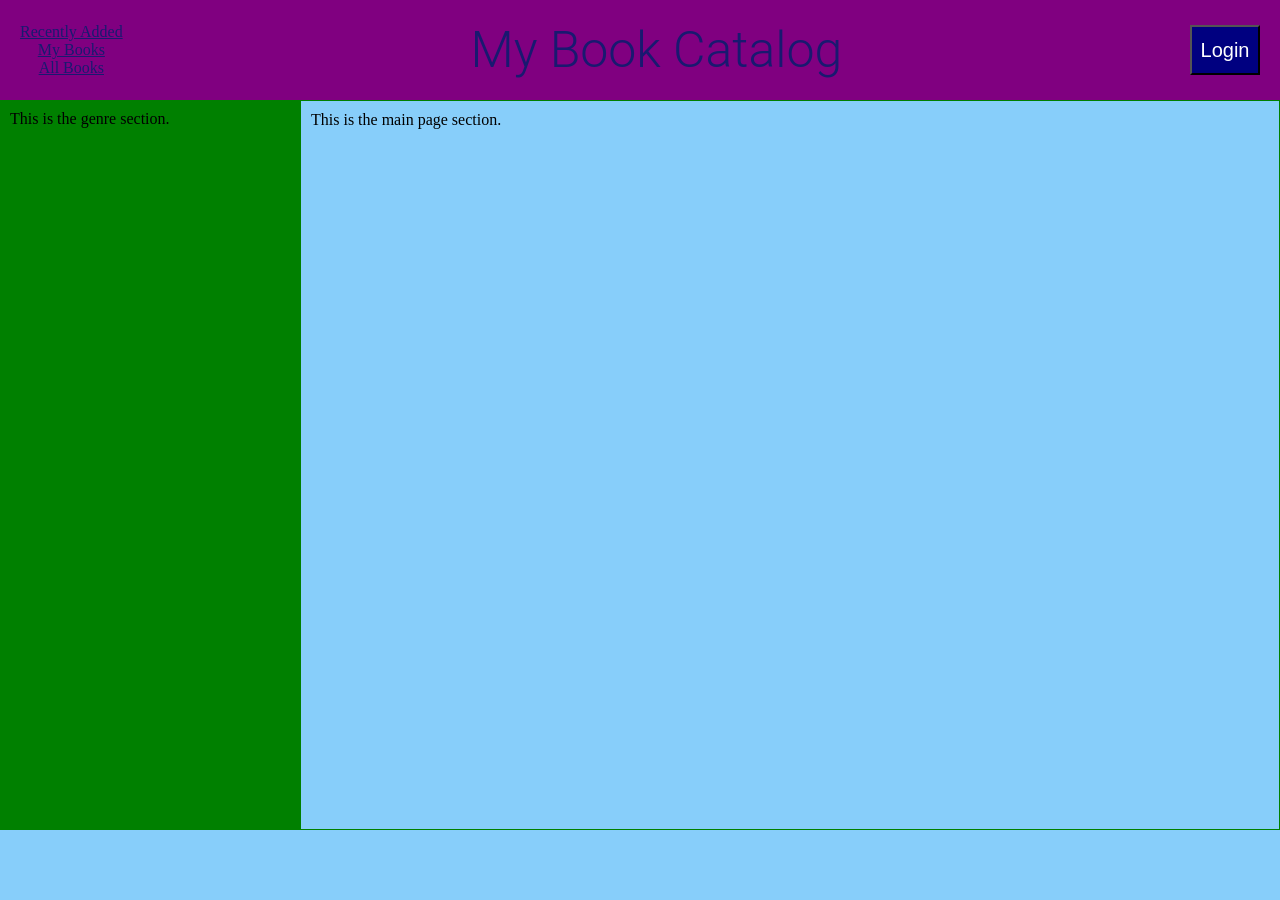
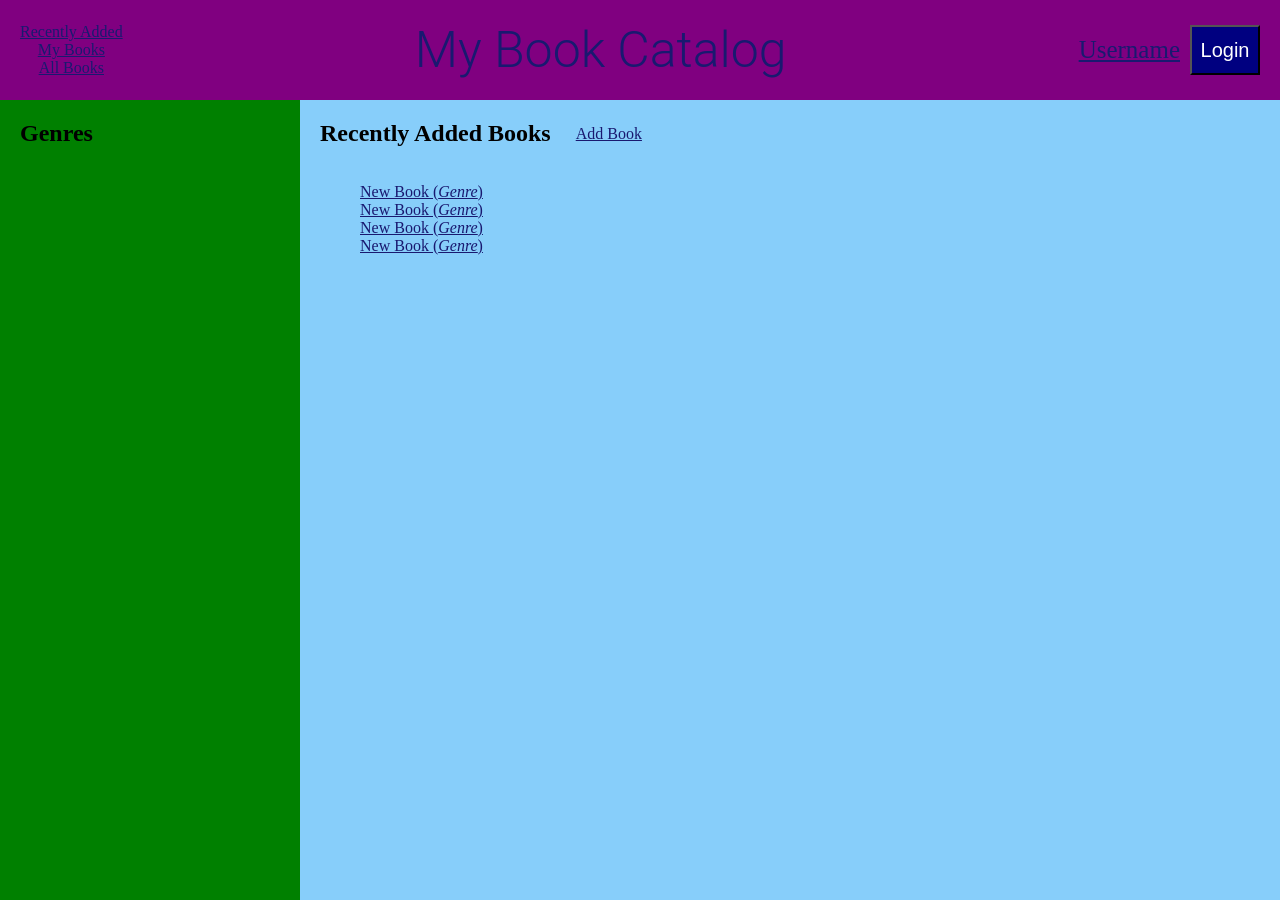
Before and after one commit to sarah-thomens/item-catalog-project, a Flask app: page / in a window 1280 px wide. Before the commit the page ends 830 px from the top, so only its background shows below. Run offline with Flask 2, Linux system fonts and the light colour scheme.

Commit message:
Adding classnames for CSS file.

```diff
--- a/catalog/static/styles.css
+++ b/catalog/static/styles.css
@@ -1,3 +1,10 @@
+/*--GENERAL CSS----------------------------------------------------------------*/
+a
+{
+	color: midnightblue;
+}
+
+/*--HTML and BODY CSS----------------------------------------------------------*/
 html
 {
 	box-sizing: border-box;
@@ -32,6 +39,7 @@ body
 	flex-direction: column;
 }
 
+/*--Page Header CSS------------------------------------------------------------*/
 header
 {
 	display: flex;
@@ -48,12 +56,7 @@ header nav
 	text-align: center;
 }
 
-a
-{
-	color: midnightblue;
-}
-
-h1
+.page-title
 {
 	font-family: "Helvetica Neue Light", Roboto, Helvetica, Arial, sans-serif;
 	font-size: 50px;
@@ -64,6 +67,14 @@ h1
 	margin-bottom: 20px;
 	margin-left: auto;
 	margin-right: auto;
+}
+
+.username
+{
+	margin-top: auto;
+	margin-bottom: auto;
+	margin-right: 10px;
+	font-size: 25px;
 }
 
 .login-button
@@ -78,12 +89,16 @@ h1
 	margin-right: 20px;
 }
 
+/*-------------------------------------------------------------------------------
+ Page Layout CSS
+-------------------------------------------------------------------------------*/
 .main-and-sidebar-wrapper
 {
 	display: flex;
 	flex-direction: row;
-	height: 730px;
+	height: 100vh;
 }
+
 
 .sidebar
 {
@@ -91,16 +106,31 @@ h1
 	flex-direction: column;
 	flex: 1;
 	max-width: 300px;
-	padding-left: 10px;
-	padding-top: 10px;
+	padding-left: 20px;
 	background-color: green;
 }
 
 .main
 {
 	flex: 3;
-	padding: 10px;
-	border: 1px solid green
+	padding-left: 20px;
+}
+
+.add-book-link
+{
+	padding-left: 25px;
+	padding-top: 25px;
+}
+
+.page-headers
+{
+	display: flex;
+	flex-direction: row;
+}
+
+.recent-books
+{
+	list-style: none;
 }
 
 /* Responsive Code */
@@ -113,6 +143,7 @@ h1
 
 	.sidebar
 	{
+		max-width: none;
 		margin-right: 0;
 		margin-bottom: 60px;
 	}
--- a/catalog/templates/genres.html
+++ b/catalog/templates/genres.html
@@ -1 +1 @@
-This is the genre section.
+<h2>Genres</h2>
--- a/catalog/templates/header.html
+++ b/catalog/templates/header.html
@@ -4,6 +4,7 @@
 		<li><a href="#">My Books</a></li>
 		<li><a href="#">All Books</a></li>
 	</nav>
-	<h1>My Book Catalog</h1>
+	<h1 class="page-title">My Book Catalog</h1>
+	<a class="username" href="#">Username</a>
 	<Button class='login-button'>Login</Button>
 </header>
--- a/catalog/templates/recentlyAdded.html
+++ b/catalog/templates/recentlyAdded.html
@@ -9,7 +9,16 @@
 		</div>
 	</aside>
 	<section class="main">
-		This is the main page section.
+		<div class="page-headers">
+			<h2>Recently Added Books</h2>
+			<a class="add-book-link" href="#">Add Book</a>
+		</div>
+		<ul class="recent-books">
+			<li><a href="#">New Book (<em>Genre</em>)</a></li>
+			<li><a href="#">New Book (<em>Genre</em>)</a></li>
+			<li><a href="#">New Book (<em>Genre</em>)</a></li>
+			<li><a href="#">New Book (<em>Genre</em>)</a></li>
+		</ul>
 	</section>
 </div>
 
```
